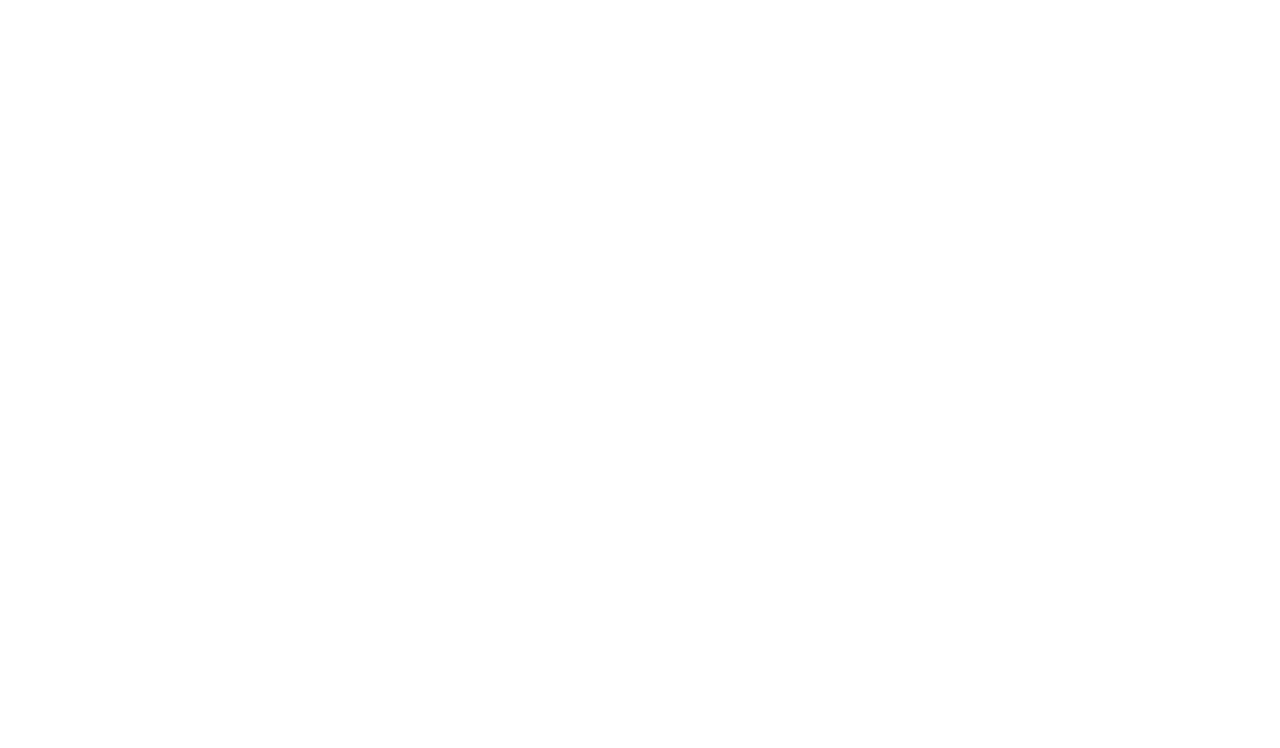
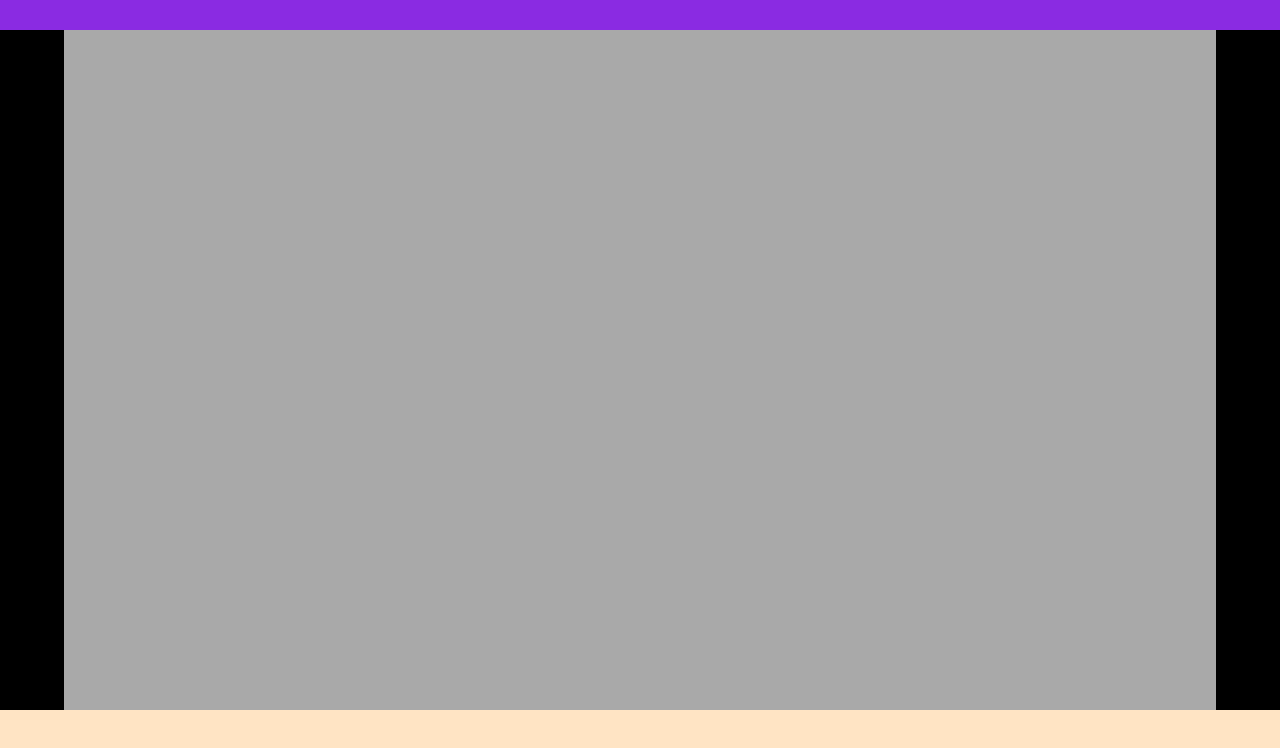
Before and after one commit to muac404/html-css-zoom, a plain HTML site: page index.html in a window 1280 px wide. Drawn offline with Linux system fonts and the light colour scheme.

Commit message:
Aggiunta struttura

```diff
--- a/css/style.css
+++ b/css/style.css
@@ -11,3 +11,24 @@
 /* TYPO */
 
 /* MAIN */
+header{
+    height: 30px;
+    background-color: blueviolet;
+}
+
+body {
+    background-color: #000;
+    height: 100vh;
+}
+
+main{
+    height: calc(100% - 120px);
+    background-color: darkgrey;
+    max-width: 90%;
+    margin: auto;
+
+}
+footer{
+    height: 90px;
+    background-color: bisque;
+}
```
